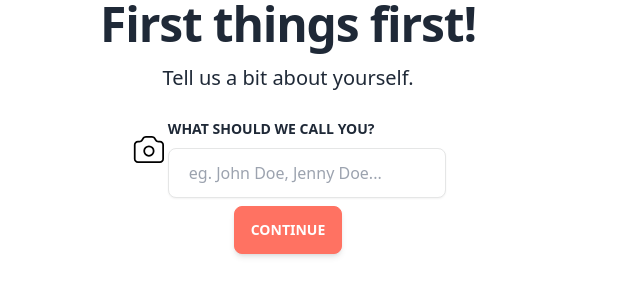
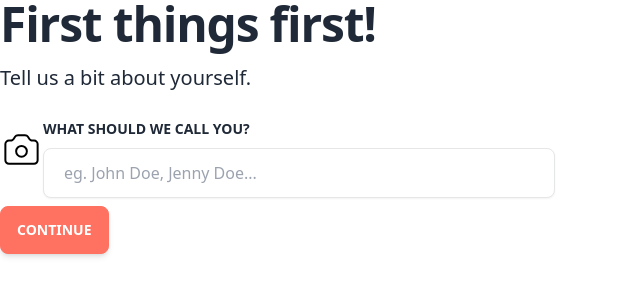
Before and after one commit to the-moot-company/moot-tech-challege-frontend-experience, a Next.js app: page /components/onboarding/ProfileSetup in a window 1280 px wide. Shown: the top 300 px of the page, without its empty margins (0-640 px from the left). Built offline with nearby package versions, Linux system fonts and the light colour scheme.

Commit message:
Move duplicate div styling for each page component to parent onboarding component

```diff
--- a/pages/components/onboarding/Intro.tsx
+++ b/pages/components/onboarding/Intro.tsx
@@ -8,7 +8,7 @@ interface IntroProps {
 
 export default function Intro({nextStep}: IntroProps) {
   return (
-    <div className="sm:max-w-xl flex flex-col justify-center items-center">
+    <>
       <Image
         src="/images/logo.png"
         alt="Moot Logo"
@@ -24,6 +24,6 @@ export default function Intro({nextStep}: IntroProps) {
         cheaper.
       </p>
       <ButtonLarge onClick={nextStep} text={"Continue"}/>
-    </div>
+    </>
   )
 }
--- a/pages/components/onboarding/ProfileSetup.tsx
+++ b/pages/components/onboarding/ProfileSetup.tsx
@@ -20,7 +20,7 @@ export default function ProfileSetup({nextStep}: ProfileSetupProps) {
   }
 
   return (
-    <div className="sm:max-w-xl flex flex-col justify-center items-center">
+    <>
       <h1 className="text-4xl font-extrabold text-gray-700 tracking-tight sm:text-5xl">
         First things first!
       </h1>
@@ -54,6 +54,6 @@ export default function ProfileSetup({nextStep}: ProfileSetupProps) {
         </form>
       </div>
       <ButtonLarge onClick={handleClick} text={"Continue"}/>
-    </div>
+    </>
   )
 }
--- a/pages/onboarding.tsx
+++ b/pages/onboarding.tsx
@@ -40,11 +40,12 @@ const OnboardingComponentTest = () => {
     }
   }
 
-
   return (
     <div className="flex justify-center items-center h-screen bg-base-100 flex-col" data-theme="light">
       <OnboardingHeader/>
-      {pagesList[step]}
+      <div className="sm:max-w-xl flex flex-col justify-center items-center">
+        {pagesList[step]}
+      </div>
       <div className="w-full absolute bottom-0">
         <ProgressBar stepActive={step} totalSteps={totalSteps}/>
       </div>
```
